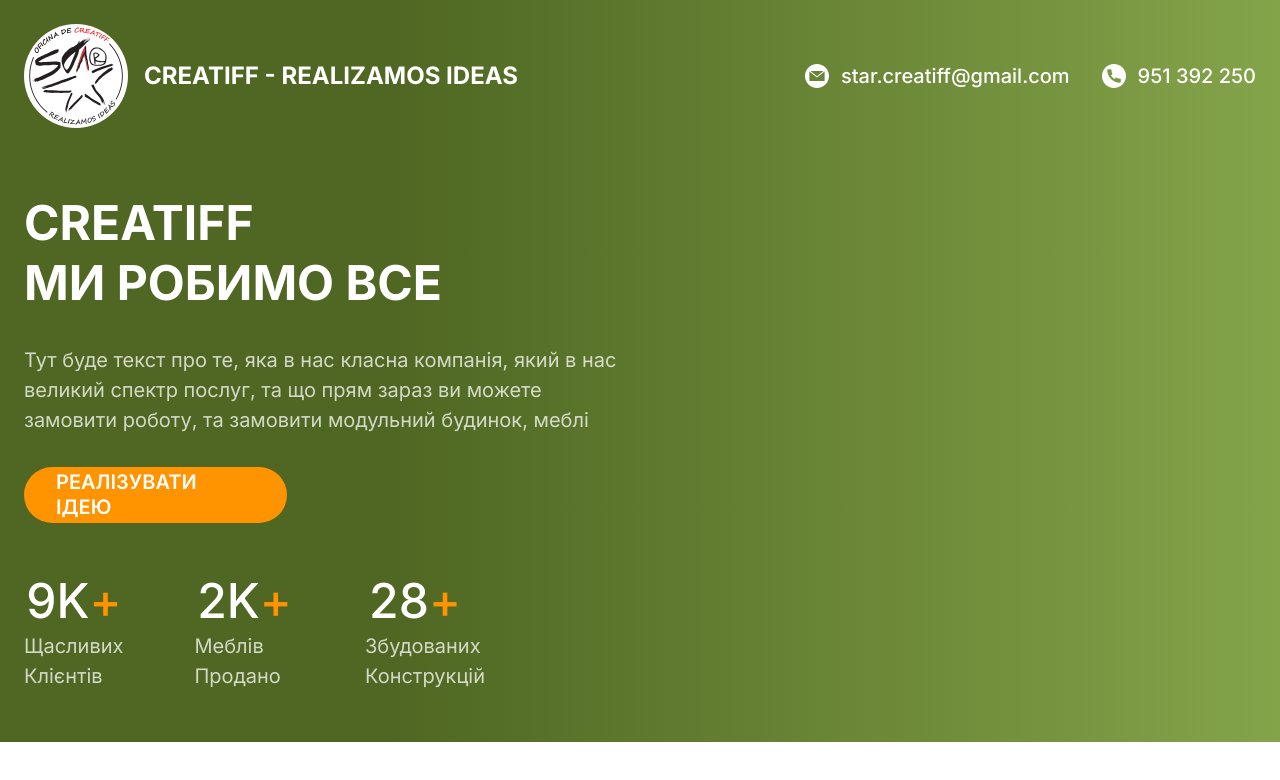
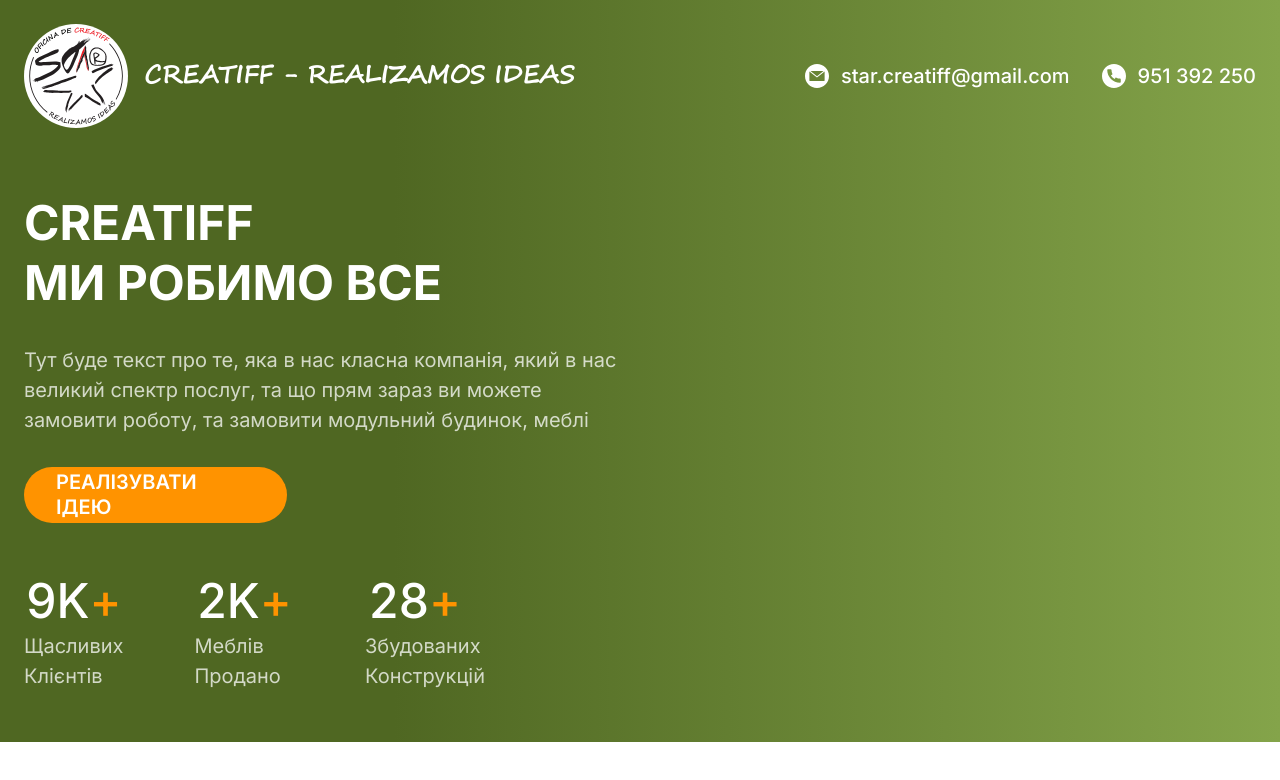
Before and after one commit to ShadePrima/next-creatiff-app, a Next.js app: page / in a window 1280 px wide. Shown: the top 780 px of the page. Built offline with nearby package versions, Linux system fonts and the light colour scheme.

Commit message:
fix font header

```diff
--- a/components/header/Header.tsx
+++ b/components/header/Header.tsx
@@ -20,7 +20,7 @@
               width={104}
               height={104}
             />
-            <h1 className={`${styles.logoText} ${segoeScript}`}>
+            <h1 className={`${styles.logoText} ${segoeScript.className}`}>
               Creatiff - realizamos ideas
             </h1>
           </div>
```
